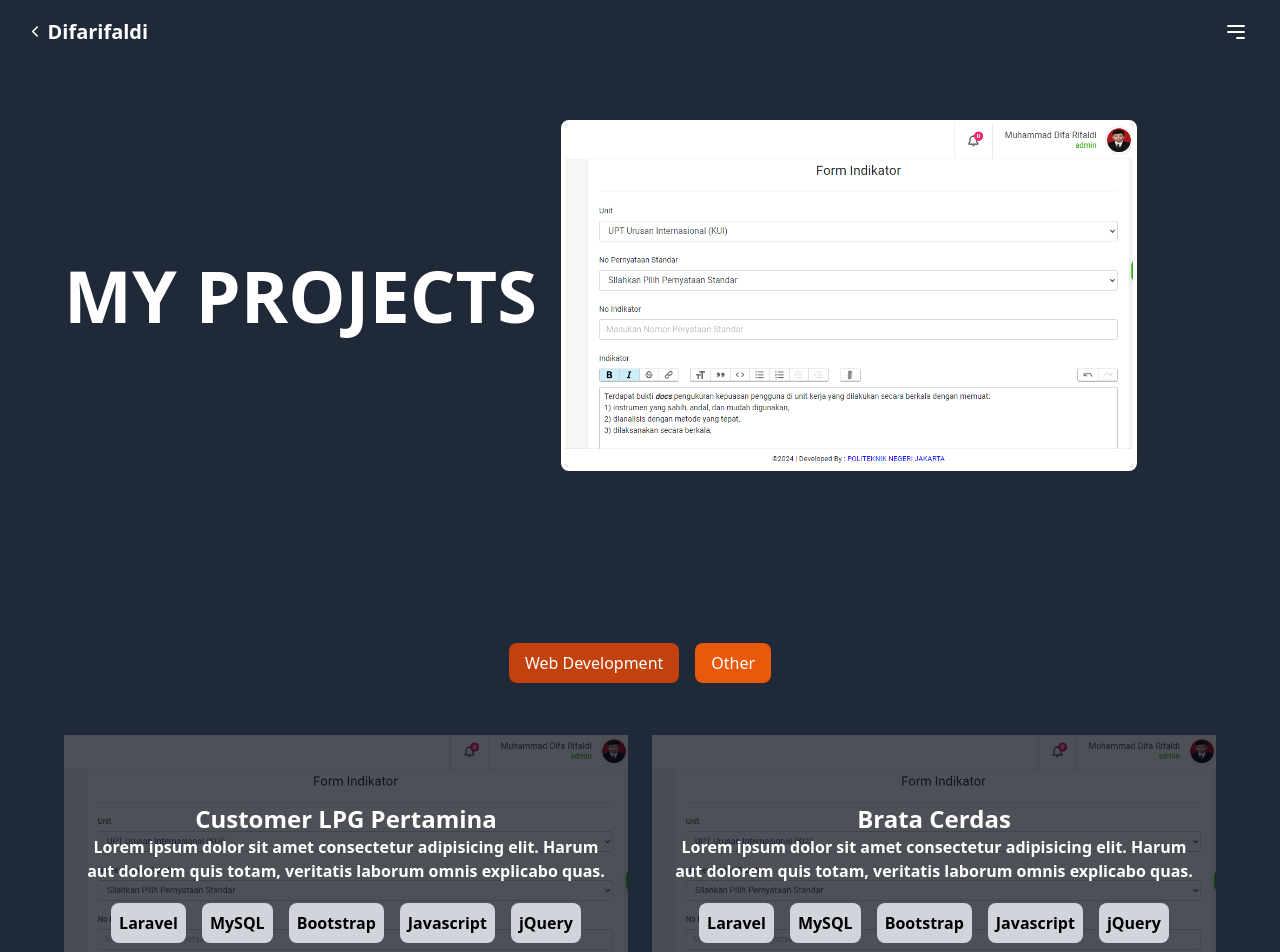
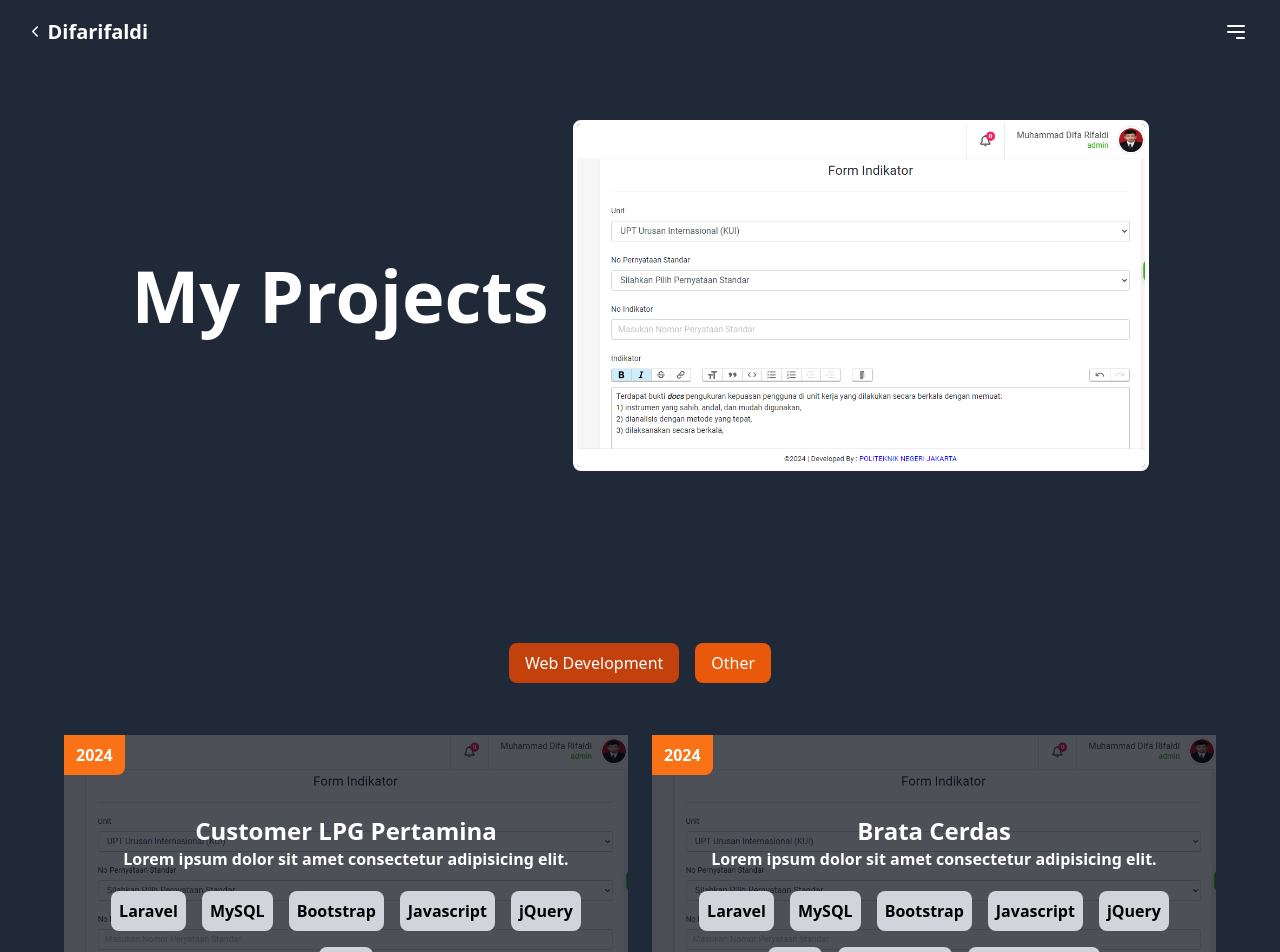
Before and after one commit to difarifaldi/portofolio-difarifaldi, a React (Vite) app: page /detail-project in a window 1280 px wide. Shown: the top 952 px of the page. Built offline with nearby package versions, Linux system fonts and the light colour scheme.

Commit message:
tambah tahun

```diff
--- a/src/component/AllProject.jsx
+++ b/src/component/AllProject.jsx
@@ -33,6 +33,9 @@ const AllProject = () => {
           <div key={index} className="group relative cursor-pointer" onClick={() => handleProjectClick(project.id)}>
             <img src={project.image} alt={project.title} className="w-full h-full" />
             <div className="absolute inset-0 flex p-4 items-center justify-center bg-gray-950 bg-opacity-70 opacity-100 group-hover:opacity-0 transition duration-300">
+              <div className="absolute top-0 left-0 bg-orange-500 rounded-br-lg px-1">
+                <p className="text-white font-bold m-2">{project.year}</p>
+              </div>
               <div className="text-center">
                 <p className="text-white md:text-2xl font-extrabold">{project.title}</p>
                 <p className="text-white font-bold">{project.description}</p>
--- /dev/null
+++ b/src/component/Contact.jsx
@@ -0,0 +1,44 @@
+import wisuda from "../assets/img/wisuda.jpg";
+
+const Contact = () => {
+  return (
+    <div className="bg-gray-800 p-6 pt-24">
+      <div className="flex flex-col sm:flex-row items-center justify-center gap-6 max-w-6xl mx-auto mt-6">
+        {/* Bagian Teks */}
+        <div className="flex flex-col max-w-2xl md:mr-0 sm:mr-6 text-center sm:text-left">
+          <p className="text-white text-3xl sm:text-3xl md:text-4xl lg:text-5xl font-extrabold mb-4">Get In Touch</p>
+          <p className="text-white">Memiliki motivasi tinggi, kemampuan bekerja sama dalam tim, serta mudah beradaptasi di lingkungan baru.</p>
+          <div className="flex flex-wrap gap-4 mt-4">
+            {/* Ikon dengan efek hover */}
+            <a href="https://www.instagram.com/difa_rifaldi/" target="_blank" rel="noopener noreferrer">
+              <div className="bg-gray-500 px-3 py-2 rounded-full text-center text-white hover:bg-violet-900 transition-colors duration-300">
+                <i className="fab fa-instagram text-xl"></i>
+              </div>
+            </a>
+            <a href="https://www.linkedin.com/in/muhammad-difa-rifaldi-b2a5b6157/" target="_blank" rel="noopener noreferrer">
+              <div className="bg-gray-500 px-3 py-2 rounded-full text-center text-white hover:bg-blue-700 transition-colors duration-300">
+                <i className="fab fa-linkedin text-xl"></i>
+              </div>
+            </a>
+            <a href="https://github.com/difarifaldi" target="_blank" rel="noopener noreferrer">
+              <div className="bg-gray-500 px-3 py-2 rounded-full text-center text-white hover:bg-black transition-colors duration-300">
+                <i className="fab fa-github text-xl"></i>
+              </div>
+            </a>
+            <a href="mailto:difarifaldi0906@gmail.com">
+              <div className="bg-gray-500 px-3 py-2 rounded-full text-center text-white hover:bg-red-500 transition-colors duration-300">
+                <i className="fas fa-envelope text-xl"></i>
+              </div>
+            </a>
+          </div>
+        </div>
+        {/* Bagian Gambar */}
+        <div className="w-1/2 md:w-1/2 sm:w-1/3 h-auto border-4 border-white overflow-hidden">
+          <img src={wisuda} alt="Profile" className="w-full h-full object-cover" />
+        </div>
+      </div>
+    </div>
+  );
+};
+
+export default Contact;
--- a/src/component/OverviewProject.jsx
+++ b/src/component/OverviewProject.jsx
@@ -3,10 +3,10 @@ import f4 from "../assets/img/f3.png";
 const OverviewProject = () => {
   return (
     <div className="bg-gray-800 p-6 pt-24">
-      <div className="flex flex-col sm:flex-row items-center sm:items-center gap-6 max-w-6xl mx-auto mt-6">
+      <div className="flex flex-col justify-center sm:flex-row items-center sm:items-center gap-6 max-w-6xl mx-auto mt-6">
         {/* Bagian Teks */}
         <div className="flex flex-col  text-center sm:mt-0 sm:text-left">
-          <h3 className="text-white text-3xl sm:text-4xl md:text-5xl lg:text-7xl font-extrabold">MY PROJECTS</h3>
+          <h3 className="text-white text-3xl sm:text-4xl md:text-5xl lg:text-7xl font-extrabold">My Projects</h3>
         </div>
 
         {/* Bagian Gambar */}
--- a/src/component/Utama.jsx
+++ b/src/component/Utama.jsx
@@ -2,6 +2,7 @@ import Profile from "./Profile";
 import About from "./About";
 import Sidebar from "./Sidebar";
 import Project from "./Project";
+import Contact from "./Contact";
 
 function Utama() {
   return (
@@ -10,6 +11,7 @@ function Utama() {
       <Profile />
       <About />
       <Project />
+      <Contact />
     </>
   );
 }
--- a/src/data/ProjectData.js
+++ b/src/data/ProjectData.js
@@ -3,57 +3,64 @@ export const projects = [
   {
     id: 1,
     title: "Customer LPG Pertamina",
-    description: "Lorem ipsum dolor sit amet consectetur adipisicing elit. Harum aut dolorem quis totam, veritatis laborum omnis explicabo quas.",
+    description: "Lorem ipsum dolor sit amet consectetur adipisicing elit.",
     technologies: ["Laravel", "MySQL", "Bootstrap", "Javascript", "jQuery", "AJAX"],
     image: f4,
     category: "Web Development",
+    year: 2024,
   },
   {
     id: 2,
     title: "Brata Cerdas",
-    description: "Lorem ipsum dolor sit amet consectetur adipisicing elit. Harum aut dolorem quis totam, veritatis laborum omnis explicabo quas.",
+    description: "Lorem ipsum dolor sit amet consectetur adipisicing elit.",
     technologies: ["Laravel", "MySQL", "Bootstrap", "Javascript", "jQuery", "AJAX", "Google OAuth", "Google Analytics"],
     image: f4,
     category: "Web Development",
+    year: 2024,
   },
   {
     id: 3,
     title: "Asset Management",
-    description: "Lorem ipsum dolor sit amet consectetur adipisicing elit. Harum aut dolorem quis totam, veritatis laborum omnis explicabo quas.",
+    description: "Lorem ipsum dolor sit amet consectetur adipisicing elit.",
     technologies: ["Laravel", "MySQL", "Bootstrap", "Javascript", "jQuery", "AJAX"],
     image: f4,
     category: "Web Development",
+    year: 2024,
   },
   {
     id: 4,
     title: "SIAMI",
-    description: "Lorem ipsum dolor sit amet consectetur adipisicing elit. Harum aut dolorem quis totam, veritatis laborum omnis explicabo quas.",
+    description: "Lorem ipsum dolor sit amet consectetur adipisicing elit.",
     technologies: ["Laravel", "MySQL", "Bootstrap", "Javascript", "jQuery", "Google OAuth"],
     image: f4,
     category: "Web Development",
+    year: 2024,
   },
   {
     id: 5,
     title: "Monitoring DC",
-    description: "Lorem ipsum dolor sit amet consectetur adipisicing elit. Harum aut dolorem quis totam, veritatis laborum omnis explicabo quas.",
+    description: "Lorem ipsum dolor sit amet consectetur adipisicing elit.",
     technologies: ["Codeigniter", "MySQL", "Bootstrap", "Javascript", "jQuery", "Google OAuth", "SSO"],
     image: f4,
     category: "Web Development",
+    year: 2023,
   },
   {
     id: 6,
     title: "Peminjaman Ruang",
-    description: "Lorem ipsum dolor sit amet consectetur adipisicing elit. Harum aut dolorem quis totam, veritatis laborum omnis explicabo quas.",
+    description: "Lorem ipsum dolor sit amet consectetur adipisicing elit.",
     technologies: ["Laravel", "MySQL", "Bootstrap", "Javascript", "jQuery"],
     image: f4,
     category: "Web Development",
+    year: 2023,
   },
   {
     id: 7,
     title: "Predictive Maintenance",
-    description: "Lorem ipsum dolor sit amet consectetur adipisicing elit. Harum aut dolorem quis totam, veritatis laborum omnis explicabo quas.",
+    description: "Lorem ipsum dolor sit amet consectetur adipisicing elit.",
     technologies: ["Data Preprocessing", "Data Training", "Undersampled Data", " Optuna Optimization", "SVM", "KNN", "Random Forest", "Roc Curves"],
     image: f4,
     category: "Other",
+    year: 2023,
   },
 ];
```
